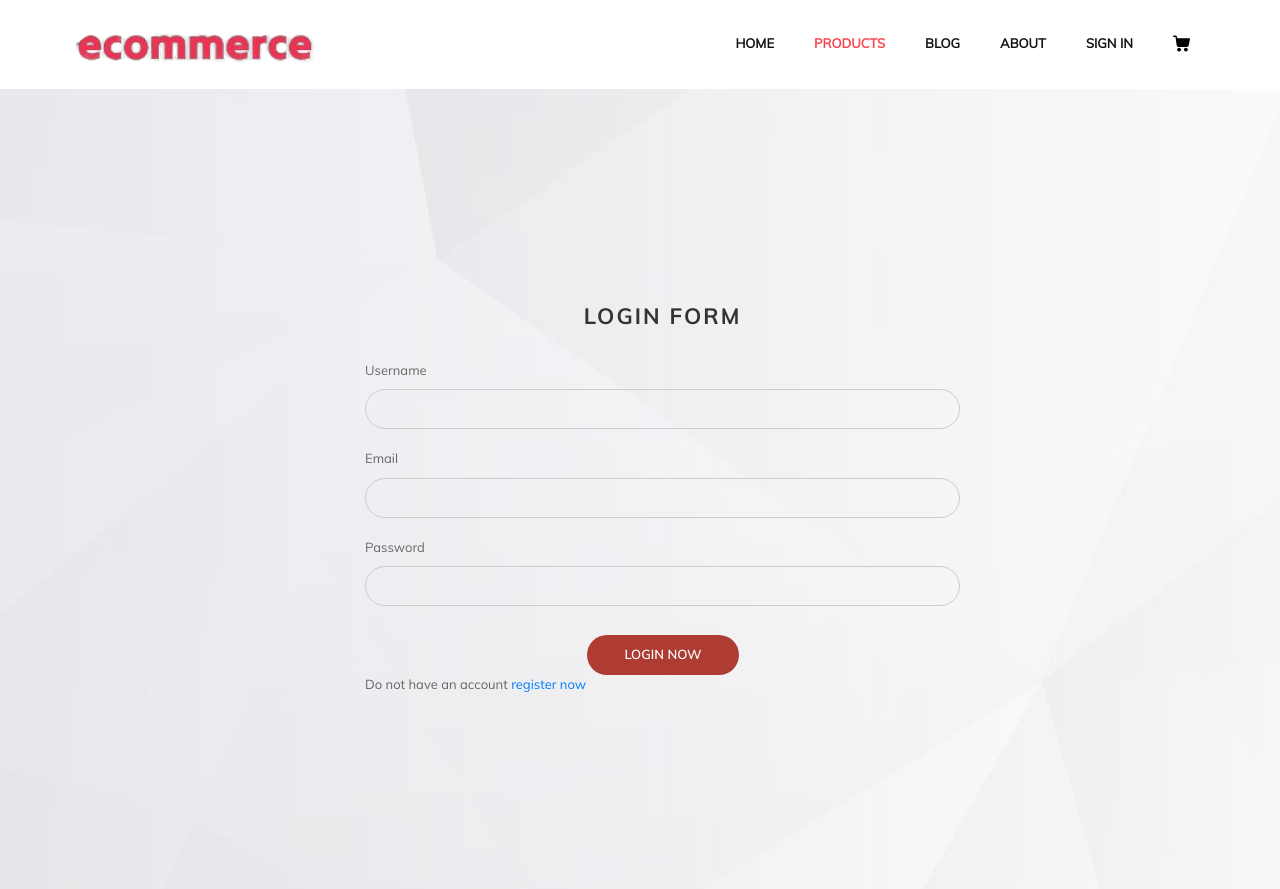
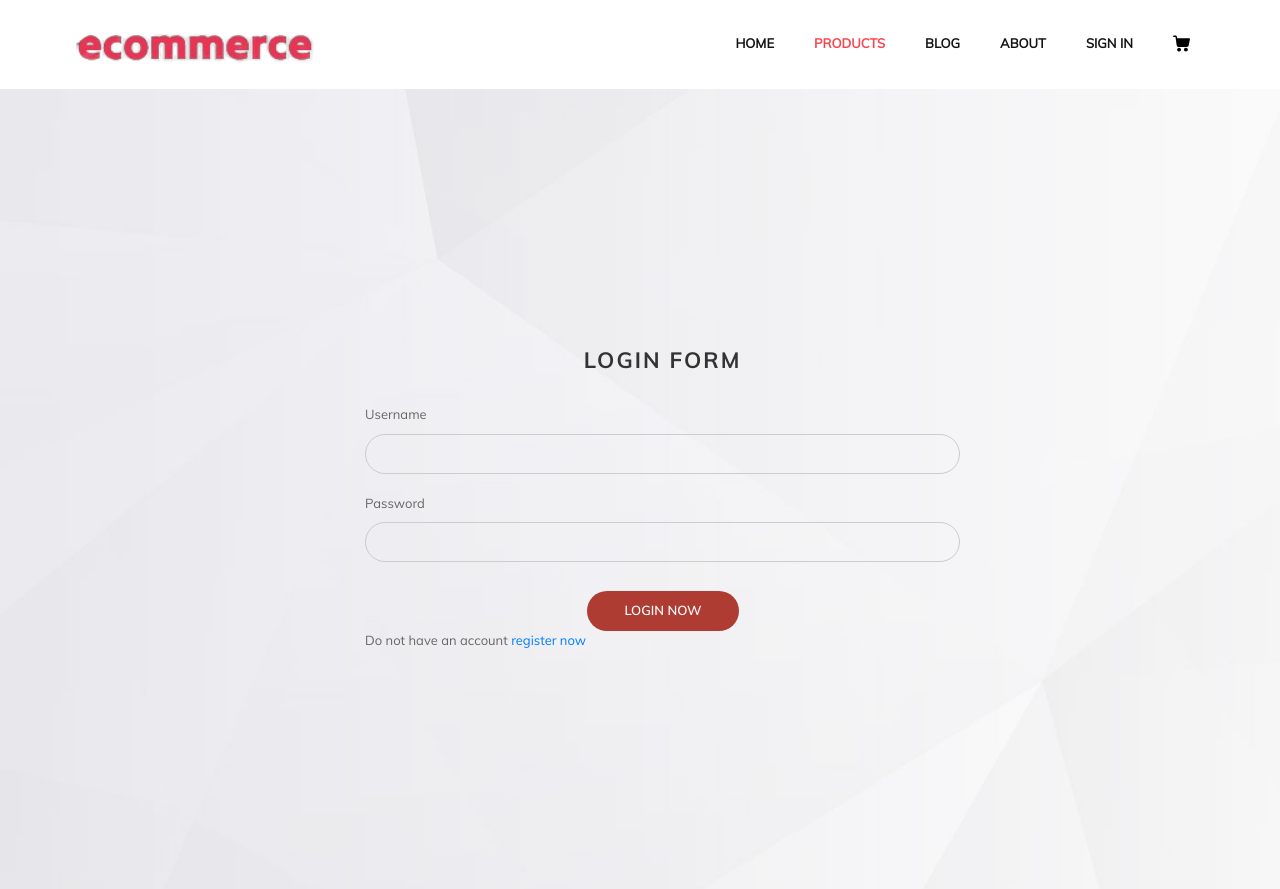
Before and after one commit to Anassko/projet1_Skouti_MohamedAnas, a PHP site: page /login.php in a window 1280 px wide. Run offline with PHP 8.4, Linux system fonts and the light colour scheme.

Commit message:
"option login"

```diff
--- a/login.php
+++ b/login.php
@@ -6,20 +6,15 @@ session_start();
 if ($_SERVER["REQUEST_METHOD"] == "POST") {
     // Collect login data
     $userName = $_POST['username'];
-    $email = $_POST['email'];
     $password = $_POST['password'];
 
-    // Check if either username or email is provided
-    if (!empty($userName) || !empty($email)) {
-        // Use username or email based on which one is provided
-        $field = !empty($userName) ? 'user_name' : 'email';
-        $value = !empty($userName) ? $userName : $email;
-
+    // Check if username is provided
+    if (!empty($userName)) {
         // Prepare the statement
-        $getUserQuery = $con->prepare("SELECT * FROM `user` WHERE $field = ?");
+        $getUserQuery = $con->prepare("SELECT * FROM `user` WHERE user_name = ?");
 
         // Bind the parameter
-        $getUserQuery->bind_param("s", $value);
+        $getUserQuery->bind_param("s", $userName);
 
         // Execute the statement
         $getUserQuery->execute();
@@ -38,12 +33,8 @@ if ($_SERVER["REQUEST_METHOD"] == "POST") {
                 $_SESSION['user_role'] = $user['role_id'];
 
                 // Redirect based on user role
-                if ($_SESSION['user_role'] == 1) {
-                    // Superadmin
-                    header("Location: admin_ecom/index.php");
-                    exit();
-                } elseif ($_SESSION['user_role'] == 2) {
-                    // Admin
+                if ($_SESSION['user_role'] == 1 || $_SESSION['user_role'] == 2) {
+                    // Superadmin or Admin
                     header("Location: admin_ecom/index.php");
                     exit();
                 } elseif ($_SESSION['user_role'] == 3) {
@@ -60,7 +51,7 @@ if ($_SERVER["REQUEST_METHOD"] == "POST") {
             $loginError = "User not found";
         }
     } else {
-        $loginError = "Please enter a username or email";
+        $loginError = "Please enter a username";
     }
 }
 ?>
@@ -88,10 +79,6 @@ if ($_SERVER["REQUEST_METHOD"] == "POST") {
                     <input type="text" name="username" class="form-control" required>
                 </div>
                 <div class="form-wrapper">
-                    <label for="email">Email</label>
-                    <input type="email" name="email" class="form-control" required>
-                </div>
-                <div class="form-wrapper">
                     <label for="password">Password</label>
                     <input type="password" name="password" class="form-control" required>
                 </div>
```
